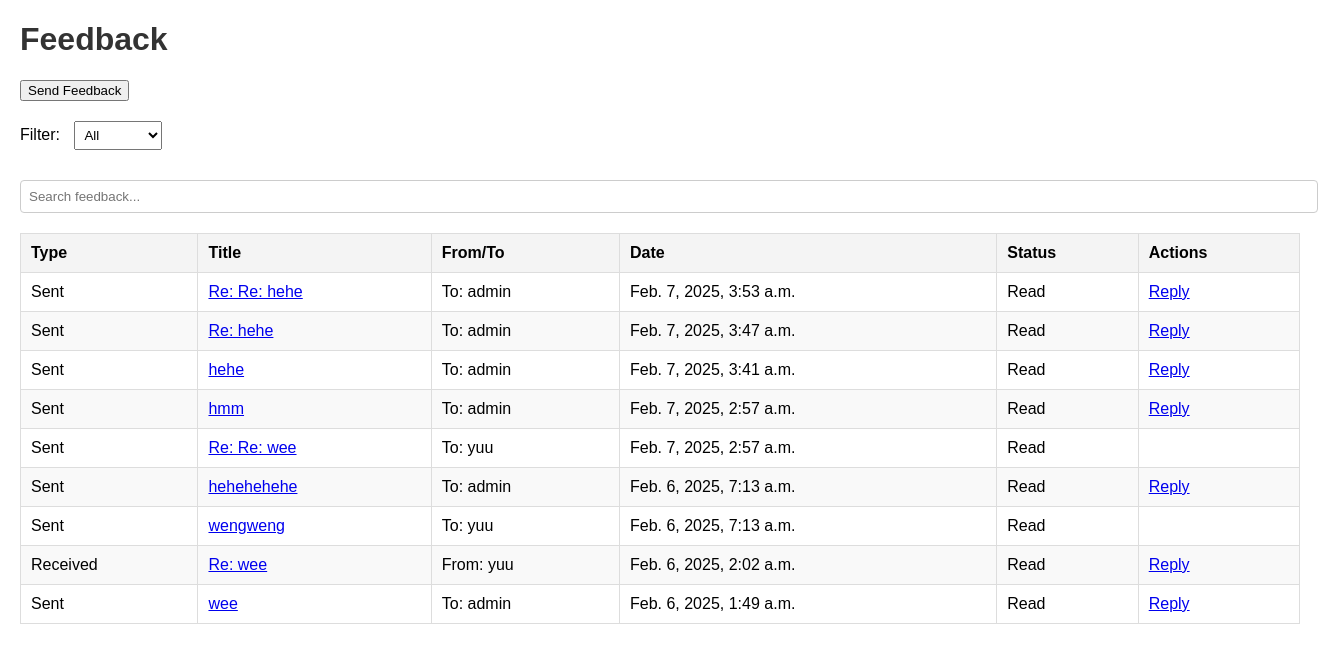
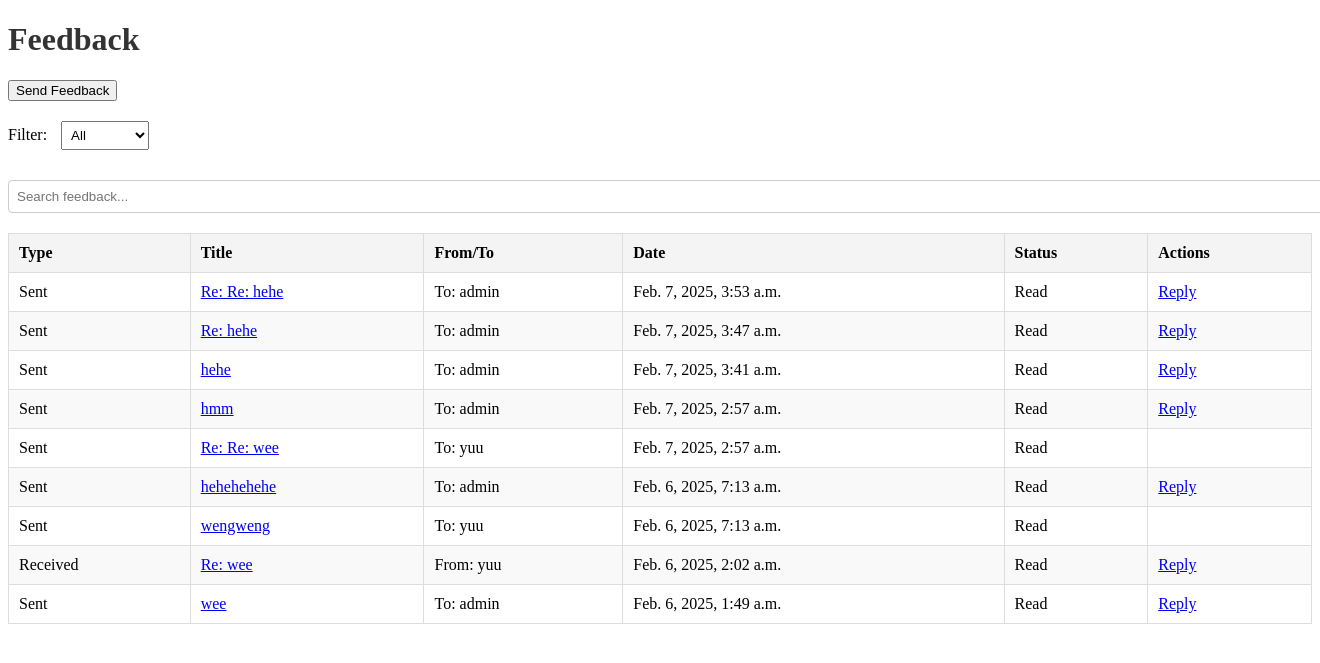
Before and after one commit to natasha1013/UniversityAidManagement, a Django app: page /feedbacks/ in a window 1320 px wide; the page is wider, and only the part inside the window is pictured. Shown: the top 663 px of that part. Run offline with Django 5.2, Linux system fonts and the light colour scheme; a user stored in the database is signed in; data comes from the database, SQL or seed files in the repository.

Commit message:
admin's dashboard, feedback updated

```diff
--- a/feedbacks/templates/feedbacks/feedback.html
+++ b/feedbacks/templates/feedbacks/feedback.html
@@ -5,11 +5,6 @@
     <meta name="viewport" content="width=device-width, initial-scale=1.0">
     <title>Feedback</title>
     <style>
-        /* General Styles */
-        body {
-            font-family: Arial, sans-serif;
-            margin: 20px;
-        }
         h1 {
             color: #333;
         }
```
